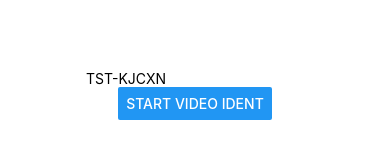
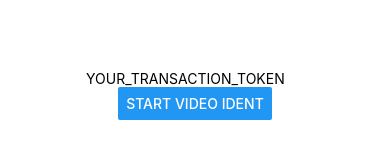
Before and after one commit to tokenstreet-tech/react-native-idnow-videoident, a React Native app in the folder example/: screen / in a window 390 px wide. Shown: the part 327-486 px from the top of the page. Built offline with nearby package versions, Linux system fonts and the light colour scheme.

Commit message:
fix: placeholder transaction token

```diff
--- a/example/src/App.tsx
+++ b/example/src/App.tsx
@@ -13,7 +13,7 @@ const styles = StyleSheet.create({
 });
 
 export const App: React.FC = () => {
-    const [transactionToken, setTransactionToken] = useState<string>('TST-KJCXN');
+    const [transactionToken, setTransactionToken] = useState<string>('YOUR_TRANSACTION_TOKEN');
     const [videoIdentResponse, setVideoIdentResponse] = useState<string>('');
     const startVideoIdent = useCallback(() => {
         setVideoIdentResponse('');
```
Also changed, not shown: 1 other file (tests, documents, lock files or other folders).
